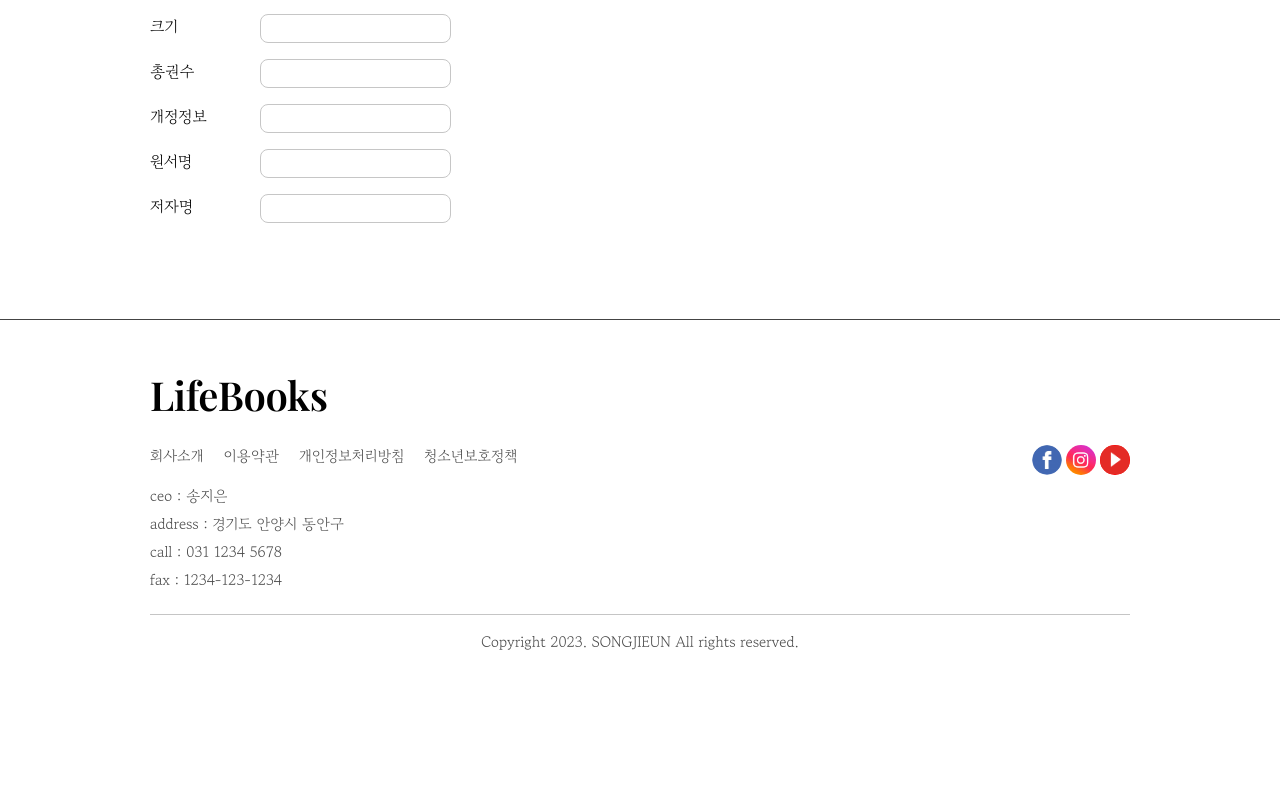
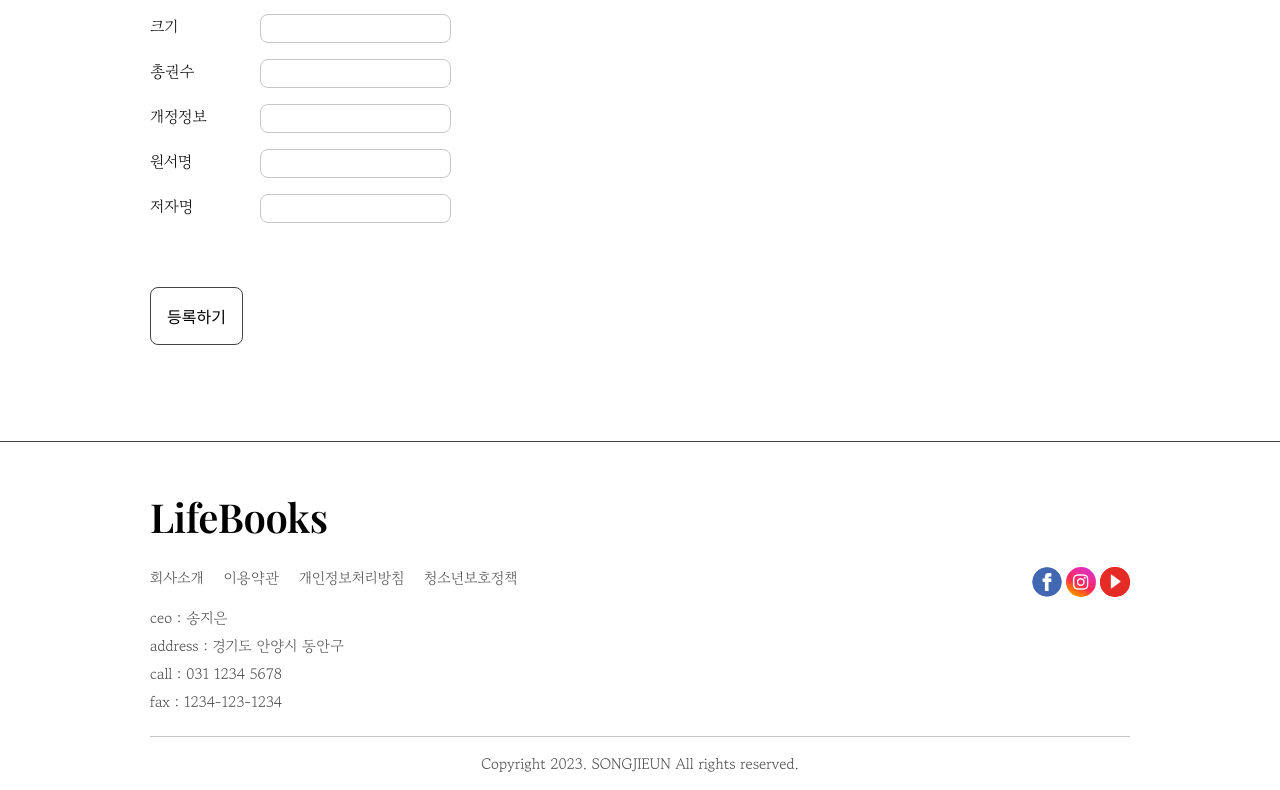
Before and after one commit to jijisss/bookStore, a React (Create React App) app: page /registationBook in a window 1280 px wide. Shown: the part 1135-1925 px from the top of the page. Before the commit the page ends 1803 px from the top, so only its background shows below. Built offline with nearby package versions, Linux system fonts and the light colour scheme.

Commit message:
Edit file

```diff
--- a/src/Components/registationBook.css
+++ b/src/Components/registationBook.css
@@ -24,3 +24,16 @@
   border: 1px solid #c6c6c6;
   border-radius: 8px;
 }
+#formBtn {
+  margin-top: 4rem;
+  background: #fff;
+  border: 1px solid #444;
+  border-radius: 8px;
+  padding: 1rem;
+  font-size: 1rem;
+  cursor: pointer;
+}
+#formBtn:hover {
+  color: #fff;
+  background: #000;
+}
--- a/src/pages/RegistationBook.js
+++ b/src/pages/RegistationBook.js
@@ -105,6 +105,9 @@
               />
             </li>
           </ul>
+          <button type="submit" id="formBtn">
+            <p className="formBtn-text">등록하기</p>
+          </button>
         </form>
       </div>
     </>
```
